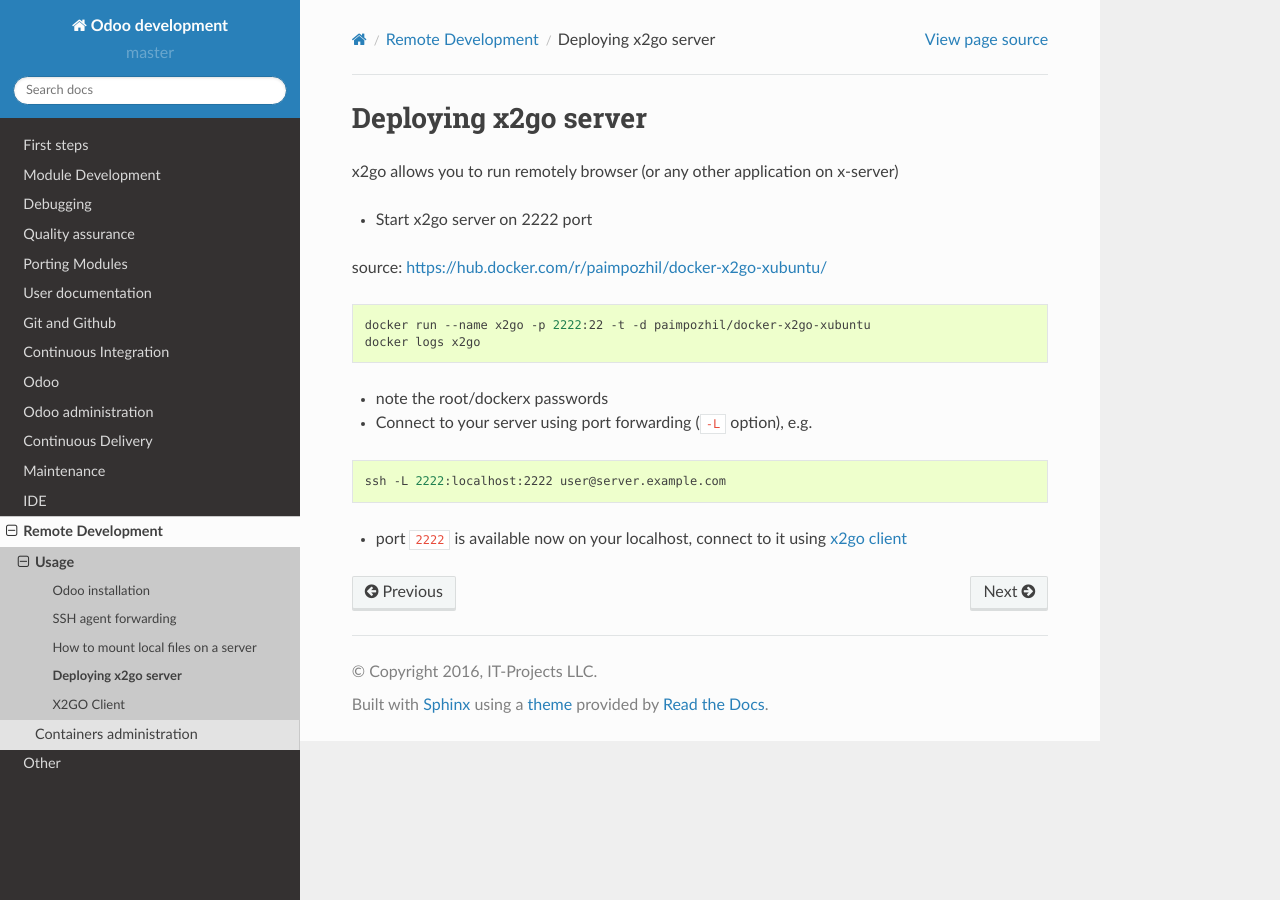
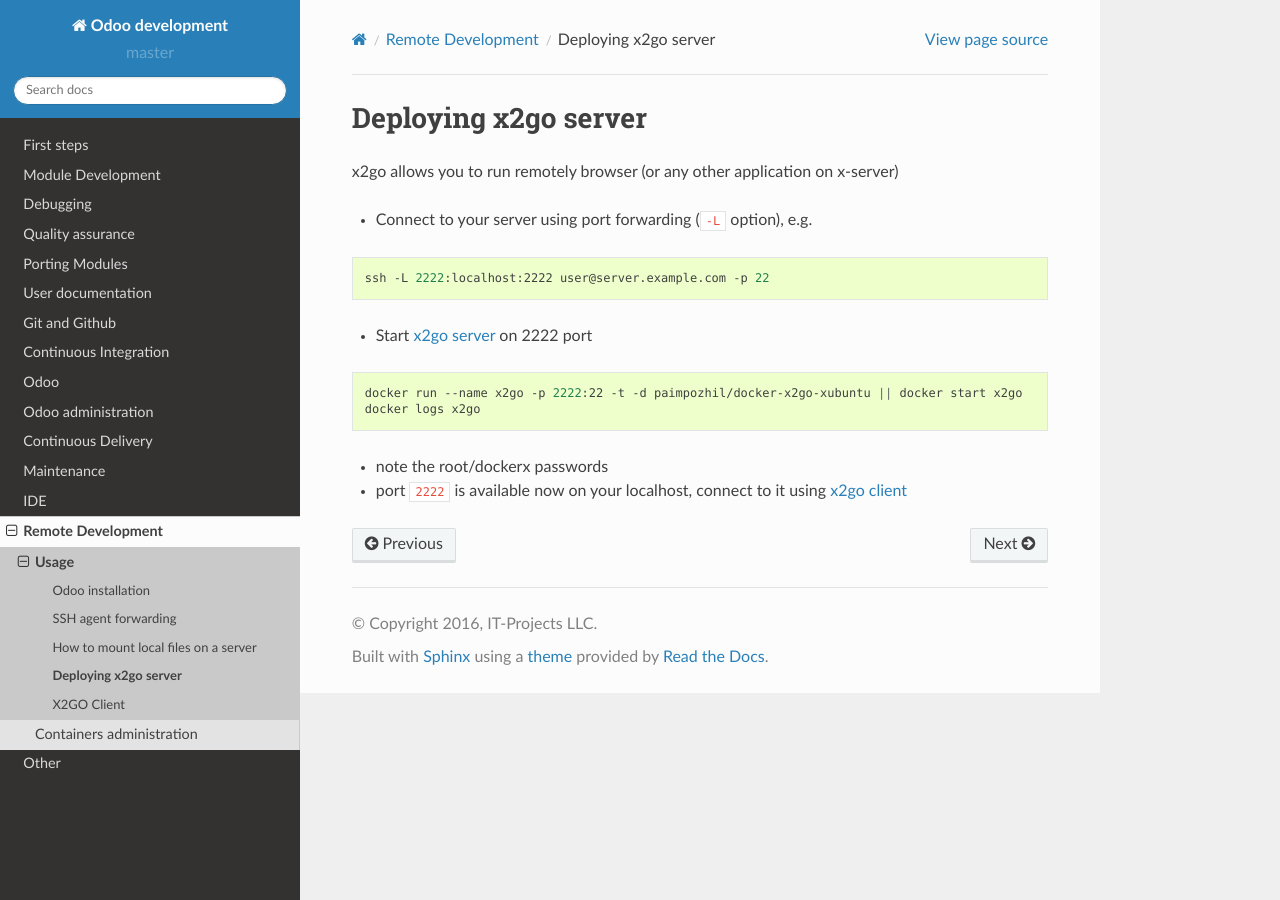
Before and after one commit to itpp-labs/odoo-development, a Sphinx documentation site: the page built from docs/remote-dev/x2go.rst, in a window 1280 px wide. Built offline with Sphinx 7.4.7 and the Read the Docs theme 2.0.0, drawn with Linux system fonts in a browser that asks for light colours.

Commit message:
Update x2go.rst

```diff
--- a/docs/remote-dev/x2go.rst
+++ b/docs/remote-dev/x2go.rst
@@ -4,22 +4,22 @@
 
 x2go allows you to run remotely browser (or any other application on x-server)
 
-* Start x2go server on 2222 port
 
-source: https://hub.docker.com/r/paimpozhil/docker-x2go-xubuntu/
+* Connect to your server using port forwarding (``-L`` option), e.g.
 
 .. code-block:: sh
 
- docker run --name x2go -p 2222:22 -t -d paimpozhil/docker-x2go-xubuntu
+   ssh -L 2222:localhost:2222 user@server.example.com -p 22
+
+* Start `x2go server <https://hub.docker.com/r/paimpozhil/docker-x2go-xubuntu/>`_ on 2222 port
+
+
+.. code-block:: sh
+
+ docker run --name x2go -p 2222:22 -t -d paimpozhil/docker-x2go-xubuntu || docker start x2go
  docker logs x2go
 
 
 * note the root/dockerx passwords
 
-* Connect to your server using port forwarding (``-L`` option), e.g.
-
-.. code-block:: sh
-
-   ssh -L 2222:localhost:2222 user@server.example.com
-
 * port ``2222`` is available now on your localhost, connect to it using :doc:`x2go client <x2goclient>`
```
